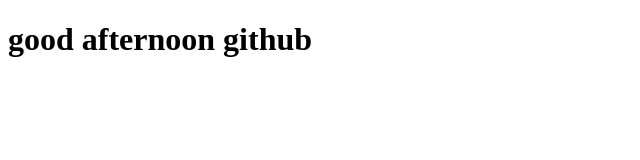
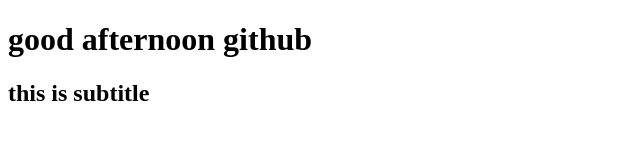
Before and after one commit to JWEmbedded/vscodegit, a plain HTML site: page index.html in a window 1280 px wide. Shown: the whole page, without its empty margins (0-640 px from the left). Drawn offline with Linux system fonts and the light colour scheme.

Commit message:
[update] add subtitle

```diff
--- a/index.html
+++ b/index.html
@@ -7,5 +7,6 @@
 </head>
 <body>
     <h1>good afternoon github</h1>
+    <h2>this is subtitle</h2>
 </body>
 </html>
```
